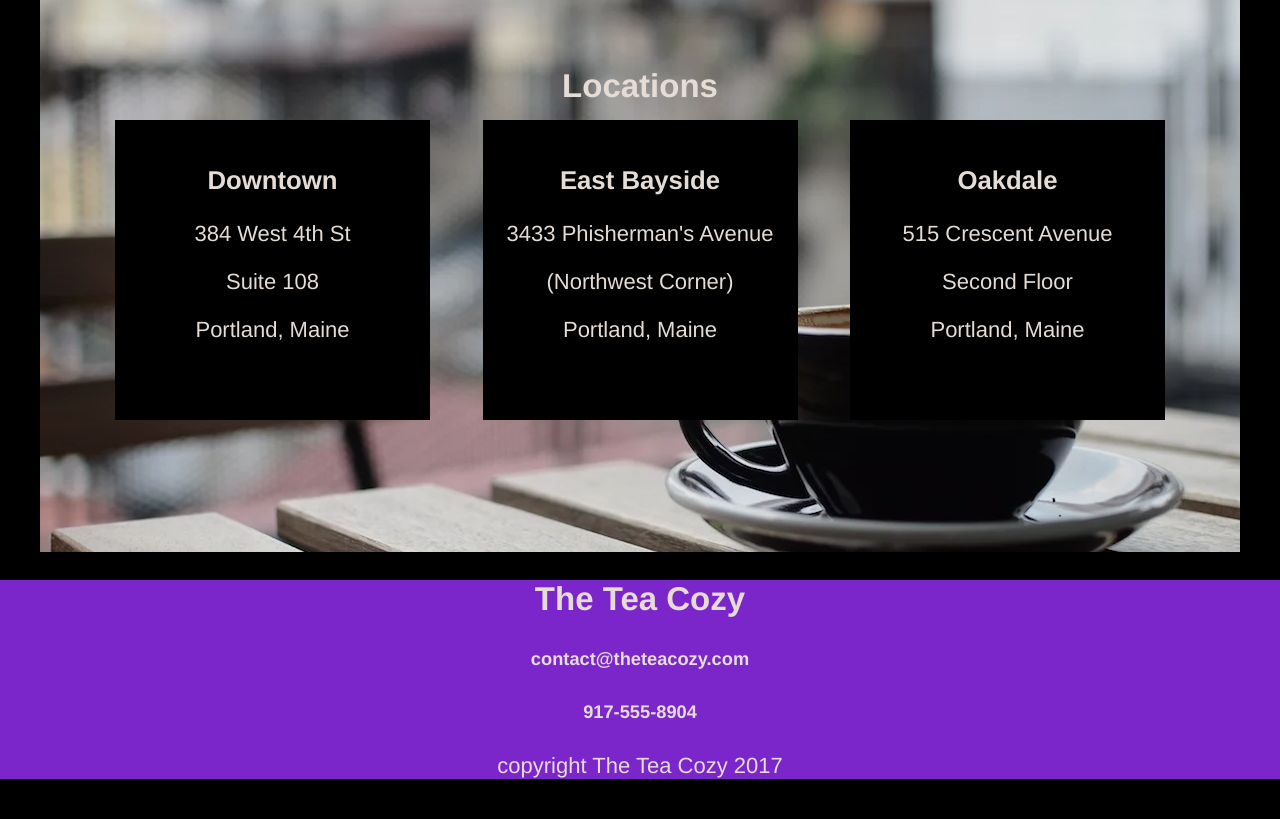
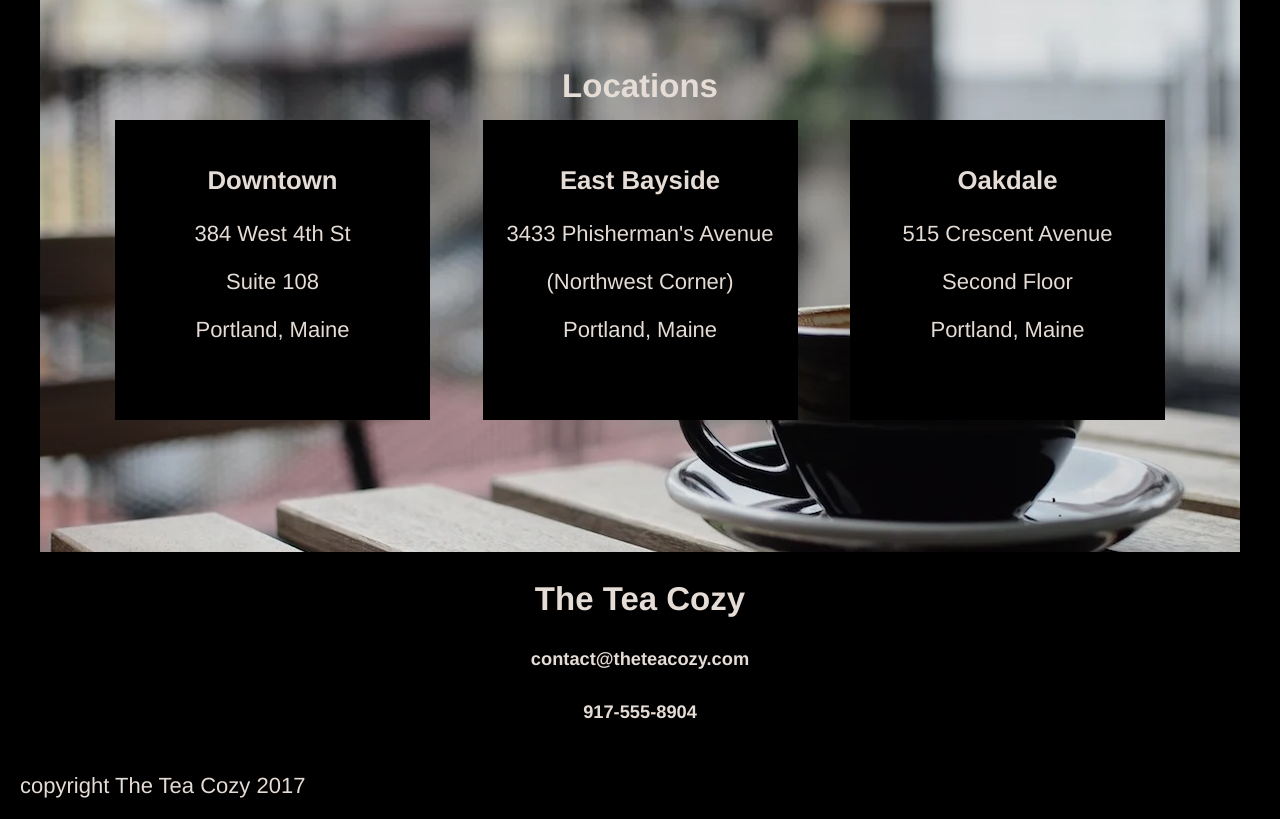
Before and after one commit to Lone-Wolf4658/teaCozy, a plain HTML site: page index.html in a window 1280 px wide. Shown: the part 1548-2367 px from the top of the page. Drawn offline with Linux system fonts and the light colour scheme.

Commit message:
Add CSS Footer

```diff
--- a/resources/css/style.css
+++ b/resources/css/style.css
@@ -125,10 +125,16 @@ main .text {
     flex-basis: 30%;
     box-sizing: border-box;
     background-color: black;
-
+    opacity: 1;
 }
 
 
 footer {
-    background: blueviolet;
+    height: 200px;
+
 }
+
+.copyright {
+    float: left;
+    margin: 20px;
+}
```
